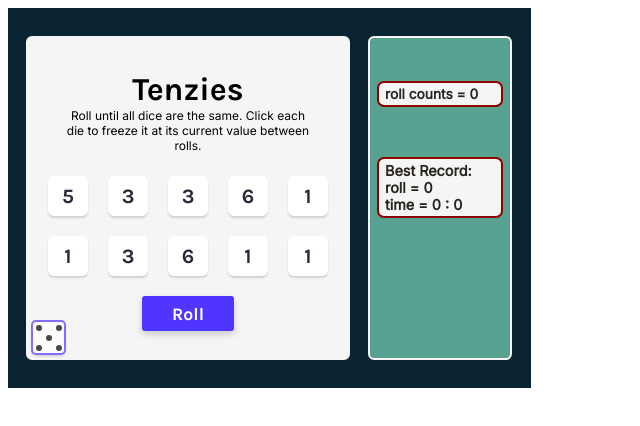
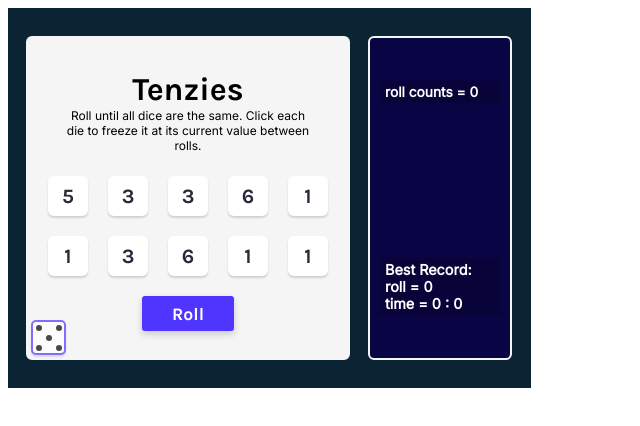
Before and after one commit to vivaldi412/Tenzies-app, a React (Vite) app: page / in a window 1280 px wide. Shown: the top 426 px of the page, without its empty margins (0-640 px from the left). Built offline with nearby package versions, Linux system fonts and the light colour scheme.

Commit message:
sidebar updated

```diff
--- a/src/index.css
+++ b/src/index.css
@@ -155,12 +155,13 @@ p {
 
 
 .sidebar {
-  background-color: #58a191;
+  background-color: #090544;
   width: 140px;
   height: 320px;
   border: 2px solid #F5F5F5;
   border-radius: 6px;
   margin: 0px;
+  position: relative;
 
 }
 
@@ -178,14 +179,14 @@ p {
 
 .sidebar-detail {
   font-family: inter;
-  background-color: #F5F5F5;
+  background-color: #00000027;
   padding: 3px 6px;
   width: 110px;
   margin-left: auto;
   margin-right: auto;
-  border-radius: 7px;
-  border: 2px solid #910000;
-  color: #27231E;
+  border-radius: 2px;
+  /* border: 3px solid orange; */
+  color: #ffffff;
 
   font-weight:900;
 
@@ -197,9 +198,12 @@ p {
 }
 
 .sidebar > h3 {
+  position: absolute;
+  left: 9px;
+  bottom: 43px;
 
-
-  margin-top: 50px;
+  margin: 0;
+  /* margin-top: 50px; */
   font-size: 0.90rem;
 }
 
@@ -347,6 +351,9 @@ p {
     font-size: 90%;
     margin: 0;
     margin-right: 10px;
+    position: relative;
+    top: 0;
+    left: 0;
   }
   .sidebar > h4 {
     margin-left: 10px;
```
